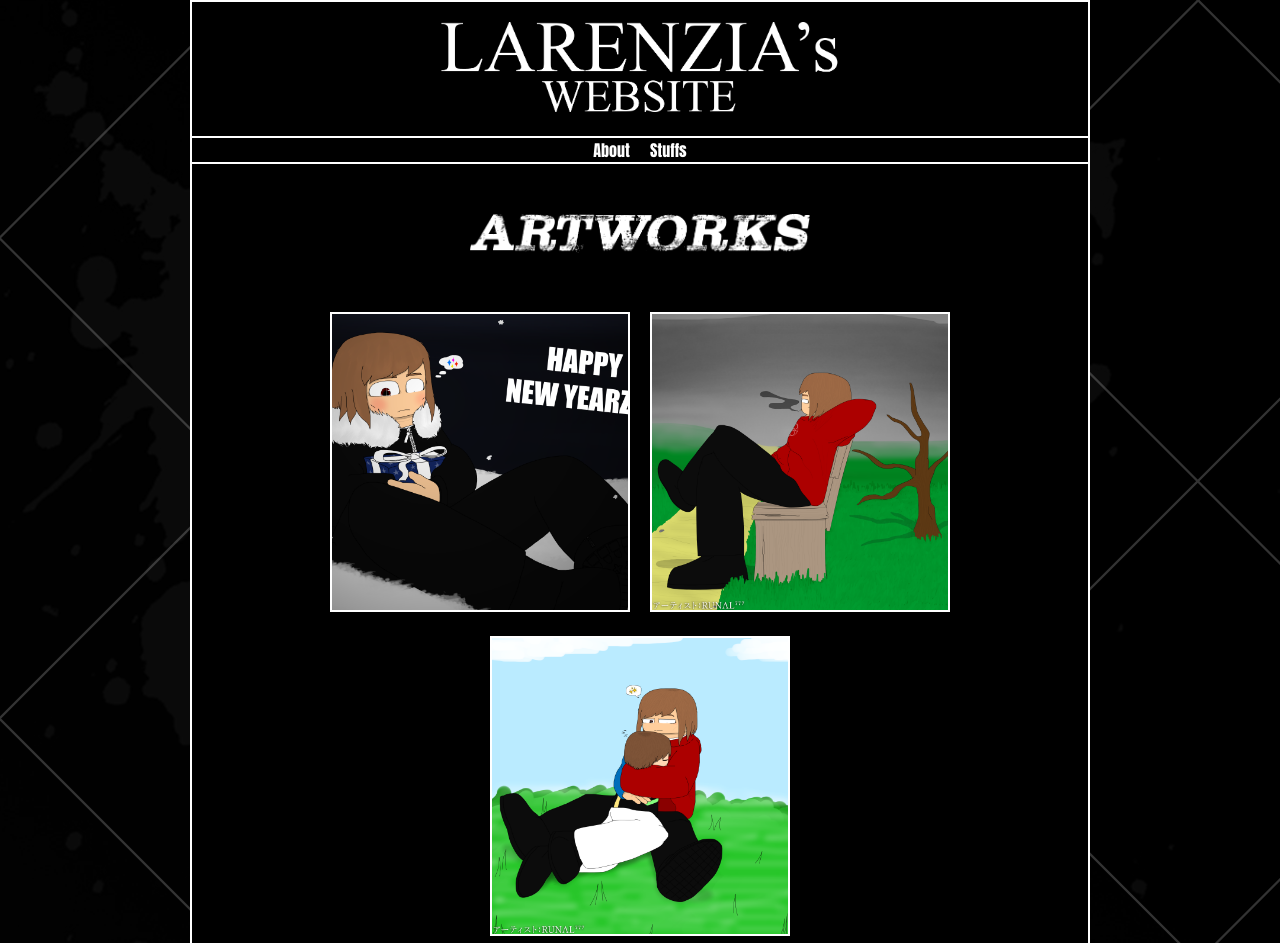
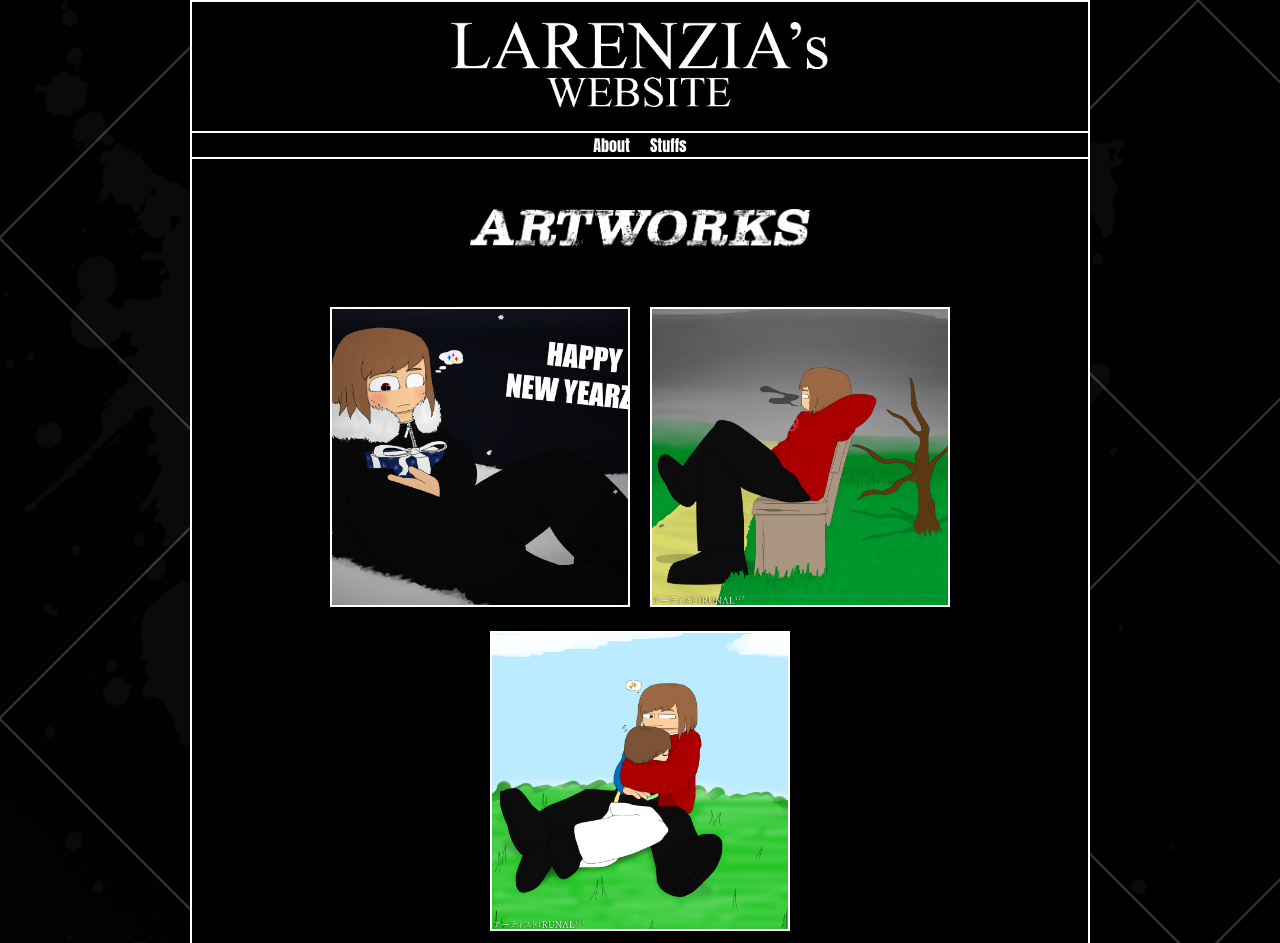
Before and after one commit to RUNAL666/ARHAZIAN-s-WEBSITE, a plain HTML site: page artworks.html in a window 1280 px wide. Shown: the top 943 px of the page. Drawn offline with Linux system fonts and the light colour scheme.

Commit message:
artworks.html

```diff
--- a/artworks.html
+++ b/artworks.html
@@ -19,7 +19,7 @@
     <body>
         <div id="mainblock">
             <div id="header">
-                <a href="index.html"><img src="pictures/Name.png" width="440" style="padding: 20px;"></a>
+                <a href="index.html"><img src="pictures/Name.png" width="420" style="padding: 20px;"></a>
             <div id="alllists">
                 <ul class="lists">
                     <li class="list"><a href="about.html">About</a></li>
```
